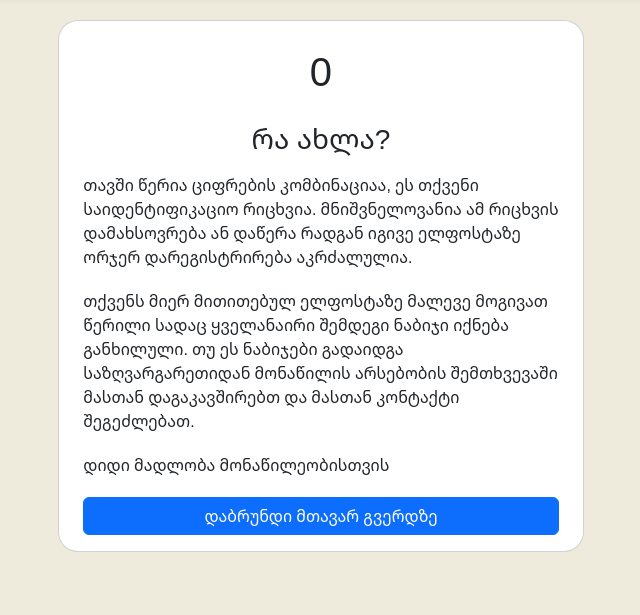
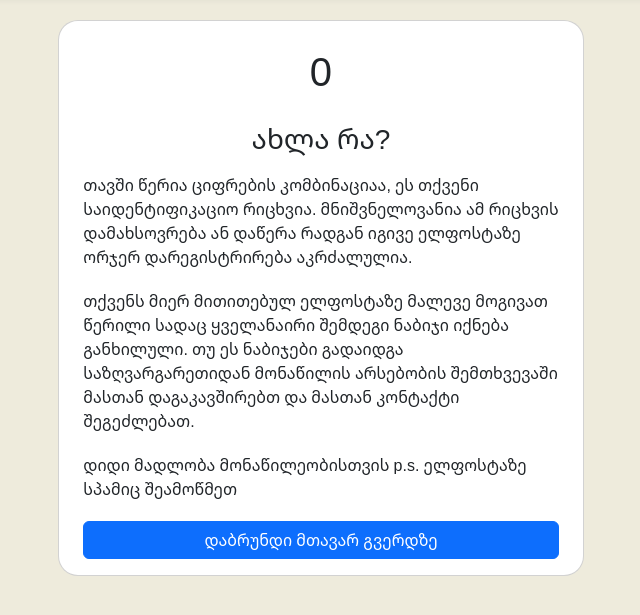
Before and after one commit to luka1231123/yfeg2, a Flask app: page /inter in a window 1280 px wide. Shown: the part 106-721 px from the top of the page, without its empty margins (319-959 px from the left). Run offline with Flask 2, Linux system fonts and the light colour scheme.

Commit message:
modified:   static/css/arch.css 	modified:   templates/inter.html.j2

```diff
--- a/static/css/arch.css
+++ b/static/css/arch.css
@@ -5,8 +5,8 @@ body, html {
 }
 
 .parallax {
-    height: 30vh;
-    background-image: url("https://i.ibb.co/KbpBgNB/voting-1-upscaled.png"); /* Replace with your image URL */
+    height: 50vh;
+    background-image: url("https://i.ibb.co/Yb3zKBY/voting-1.jpg"); /* Replace with your image URL */
     background-attachment: fixed;
     background-position: center;
     background-repeat: no-repeat;
--- a/templates/inter.html.j2
+++ b/templates/inter.html.j2
@@ -13,12 +13,12 @@
     <div class="col-md-5 p-1">
       <div class="card px-3 px-sm-4 py-3 mt-3" style="border-radius: 20px;">
         <h1 class="text-center"> {{idx}} </h1>
-        <h3 class="text-center"> რა ახლა? </h3>
+        <h3 class="text-center"> ახლა რა? </h3>
         <div class="body-text text-justify medium">თავში წერია ციფრების კომბინაციაა, ეს თქვენი საიდენტიფიკაციო რიცხვია. მნიშვნელოვანია ამ რიცხვის დამახსოვრება ან დაწერა რადგან იგივე ელფოსტაზე ორჯერ დარეგისტრირება აკრძალულია.
 </div>
         <div class="body-text text-justify medium">თქვენს მიერ მითითებულ ელფოსტაზე მალევე მოგივათ წერილი სადაც ყველანაირი შემდეგი ნაბიჯი იქნება განხილული. თუ ეს ნაბიჯები გადაიდგა საზღვარგარეთიდან მონაწილის არსებობის შემთხვევაში მასთან დაგაკავშირებთ და მასთან კონტაქტი შეგეძლებათ.
 </div>
-        <div class="body-text text-justify medium">დიდი მადლობა მონაწილეობისთვის
+        <div class="body-text text-justify medium">დიდი მადლობა მონაწილეობისთვის   p.s. ელფოსტაზე სპამიც შეამოწმეთ
 </div>
 
         <button type="button" onclick="window.location.href='/'" class="btn btn-primary">დაბრუნდი მთავარ გვერდზე</button>
```
